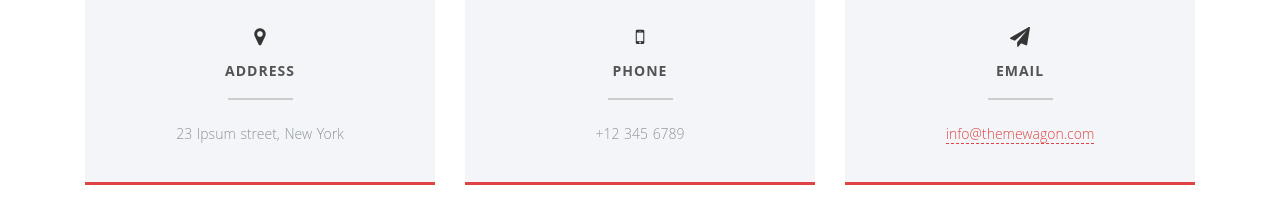
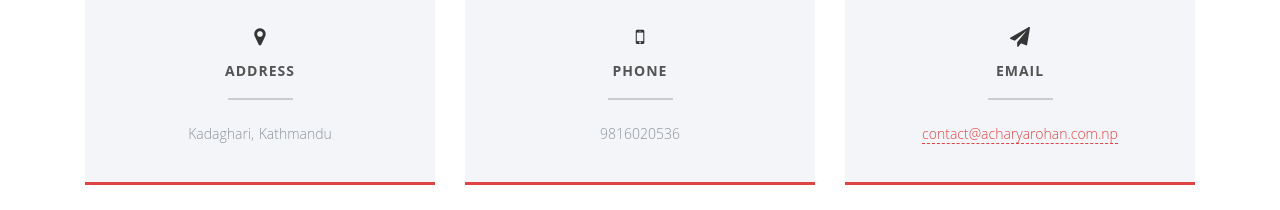
Before and after one commit to rohanacharya58/mywebsite, a plain HTML site: page index.html in a window 1280 px wide. Shown: the part 6480-6690 px from the top of the page. Drawn offline with nearby package versions, Linux system fonts and the light colour scheme; some packages are replaced by stand-ins of ours.

Commit message:
loaction and no. updated

```diff
--- a/index.html
+++ b/index.html
@@ -562,21 +562,21 @@
         <div class="col-md-4">
           <div class="dark-box box-hover">
             <h2><i class="fa fa-map-marker"></i><span>Address</span></h2>
-            <p>23 Ipsum street, New York</p>
+            <p>Kadaghari, Kathmandu</p>
           </div>
         </div>
         <!-- Phone Number Box -->
         <div class="col-md-4">
           <div class="dark-box box-hover">
             <h2><i class="fa fa-mobile"></i><span>Phone</span></h2>
-            <p>+12 345 6789</p>
+            <p>9816020536</p>
           </div>
         </div>
         <!-- E-Mail Box -->
         <div class="col-md-4">
           <div class="dark-box box-hover">
             <h2><i class="fa fa-paper-plane"></i><span>Email</span></h2>
-            <p><a href="index.html#">info@themewagon.com</a></p>
+            <p><a href="index.html#">contact@acharyarohan.com.np</a></p>
           </div>
         </div>
       </div>
```
Also changed, not shown: 1 other file.
